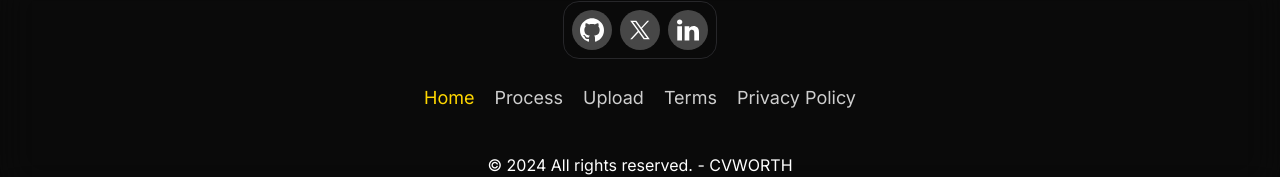
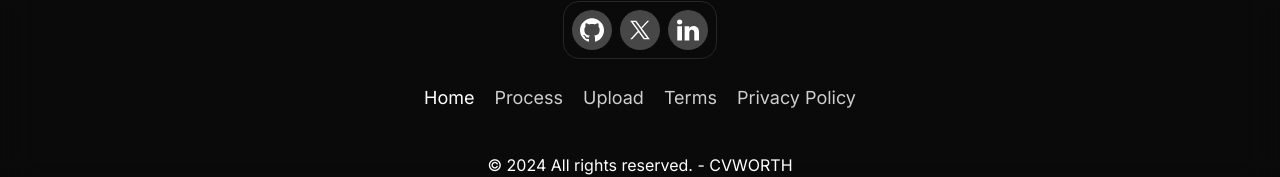
Before and after one commit to elijahgummer/CVWORTH, a Next.js app: page / in a window 1280 px wide. In both pictures the pointer is over the link "Home". Shown: the part 3309-3486 px from the top of the page. Built offline with nearby package versions, Linux system fonts and the light colour scheme.

Commit message:
changed the hover effect on the anchor tage in the footer

```diff
--- a/app/globals.css
+++ b/app/globals.css
@@ -278,7 +278,7 @@ footer ul a {
 }
 footer ul a:hover {
   opacity: 1;
-  color: #FFD700;
+  color: #ffffff;
 }
 footer .social {
   text-align: center;
```
